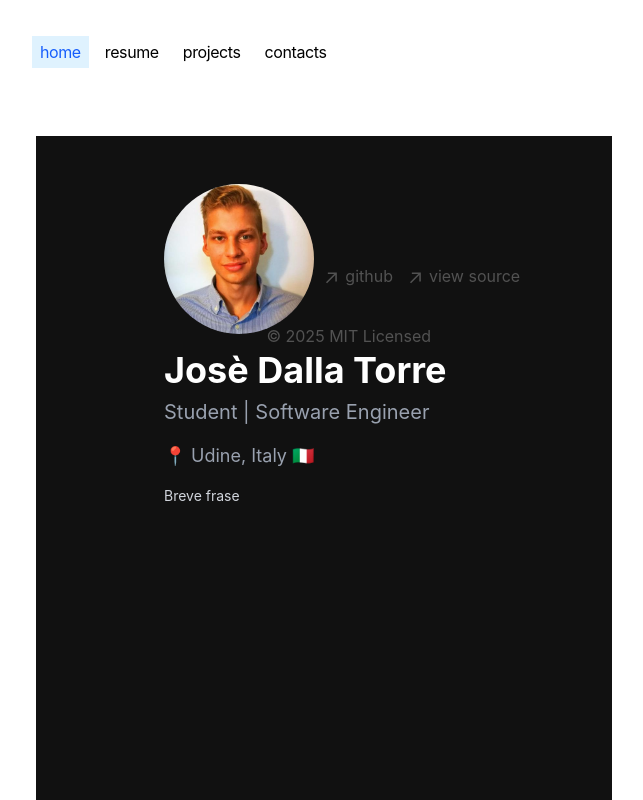
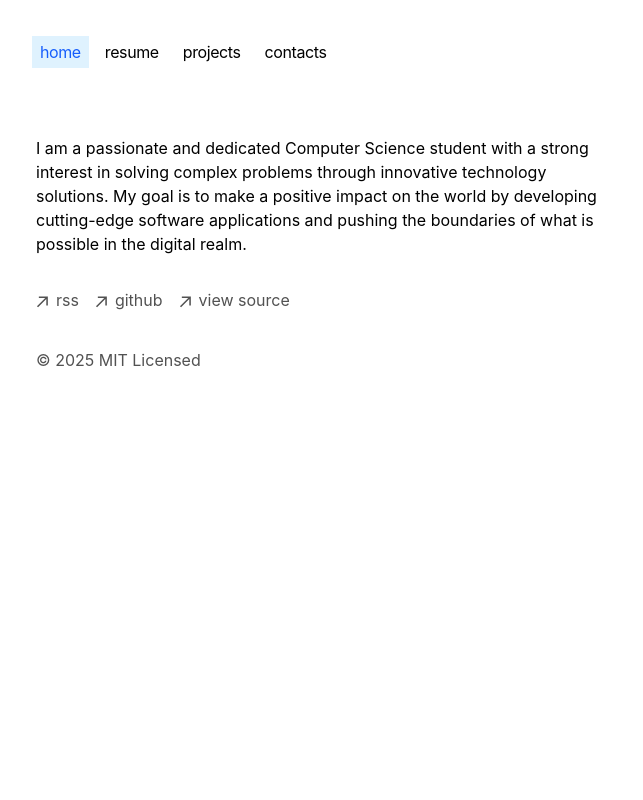
Before and after one commit to josedallatorre/josedallatorre.github.io, a Next.js app: page / in a window 1280 px wide. Shown: the top 800 px of the page, without its empty margins (316-959 px from the left). Built offline with nearby package versions, Linux system fonts and the light colour scheme.

Commit message:
feat: added about me as root

```diff
--- a/app/page.tsx
+++ b/app/page.tsx
@@ -1,40 +1,7 @@
-import Footer from 'app/components/footer'
-import Header from 'app/components/header'
+import AboutMe from './components/aboutme';
 
 export default function Page() {
   return (
-    <div className="min-h-screen bg-[#111111] text-white">
-    {/* Mobile Layout */}
-    <div className="lg:hidden">
-      <main className="p-6 max-w-screen-sm mx-auto">
-        <div className="mb-6">
-          <Header />
-          <div className="mt-6">
-            {/*<SocialLinks/>*/}
-          </div>
-        </div>
-      </main>
-      <Footer />
-    </div>
-
-    {/* Desktop Layout */}
-    <div className="hidden lg:flex flex-col xl:flex-row">
-      {/* Left Column (Header and Social Links) */}
-      <div className="xl:fixed xl:w-2/5 h-screen p-8 xl:p-12 xl:pl-[10%] flex flex-col justify-between min-w-[300px] max-w-[800px]">
-        <div>
-          <Header />
-          <div className="mt-6">
-            {/*<SocialLinks />*/}
-          </div>
-        </div>
-      </div>
-      {/* Right Column (Main Content) */}
-      <div className="xl:ml-[40%] w-full xl:w-3/5 min-h-screen min-w-[500px] max-w-[1200px] mx-auto">
-        <main className="p-8 xl:p-12 xl:pr-[10%]">
-        </main>
-        <Footer />
-      </div>
-    </div>
-  </div>
+      <AboutMe/>
 );
 }
```
